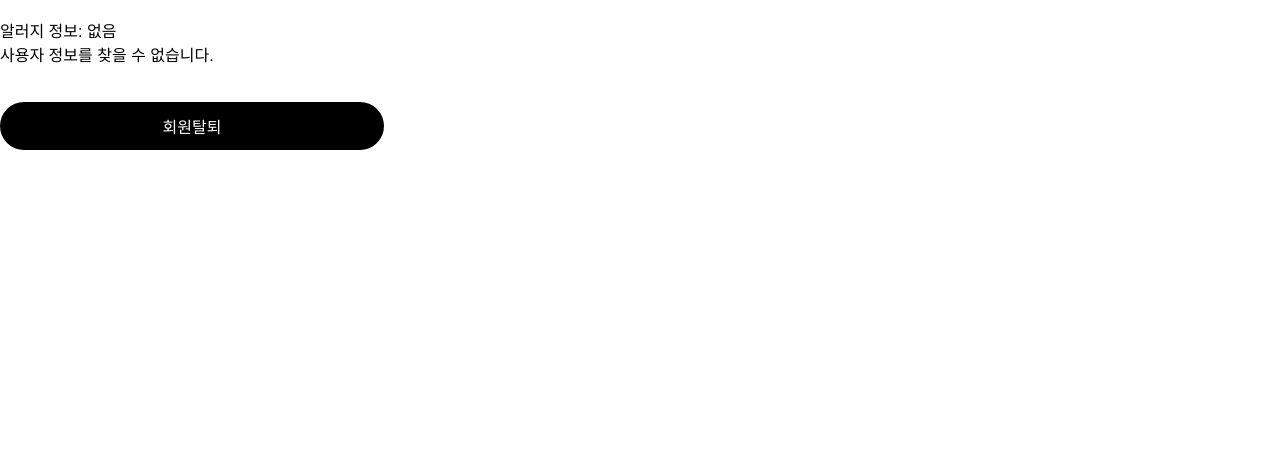
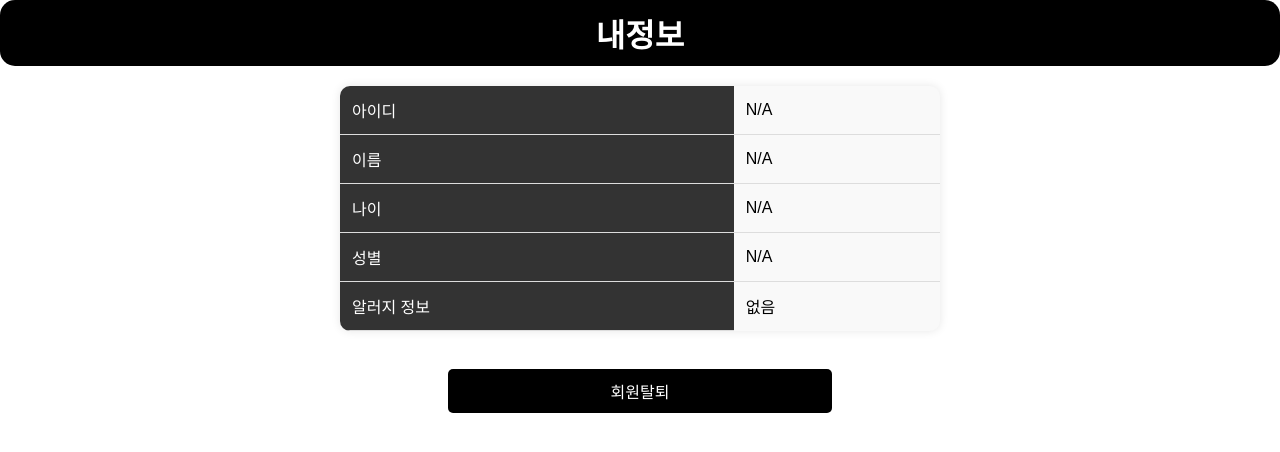
Before and after one commit to spaceAndro/Space, a Spring app: template src/main/resources/templates/thymeleaf/profile.html in a window 1280 px wide. Shown: the top 452 px of the page. Run offline with Thymeleaf, Linux system fonts and the light colour scheme; the template is opened without the code that fills it, so the values that code supplies are empty; some of the project's set-up classes (security, data sources, template engines, error pages and the like) are left out, and stand-ins take their place; some web fonts are replaced.

Commit message:
최종 디자인수정

```diff
--- a/src/main/resources/static/css/allergyForm.css
+++ b/src/main/resources/static/css/allergyForm.css
@@ -1,3 +1,102 @@
-.modal {
-    background-color: #ffffff; /* 모달 배경 색 */
+.modal{
+	background-color: rgb(255, 255, 255);
 }
+.profile-header {
+    font-size: 2em;
+    font-weight: bold;
+    color: #ffffff;
+    background-color: #000000;
+    padding: 10px;
+    text-align: center;
+    border-radius: 15px; /* 둥근 모서리 */
+    margin-bottom: 20px;
+}
+
+.profile-table {
+    width: 100%;
+    max-width: 600px;
+    margin: 0 auto;
+    border-collapse: collapse;
+    background-color: #f9f9f9;
+    border-radius: 10px; /* 테이블 둥근 모서리 */
+    overflow: hidden;
+    box-shadow: 0px 0px 10px rgba(0, 0, 0, 0.1); /* 그림자 효과 */
+}
+
+.profile-table th,
+.profile-table td {
+    padding: 12px;
+    text-align: left;
+    border-bottom: 1px solid #ddd;
+}
+
+.profile-table th {
+    background-color: #333333;
+    color: #ffffff;
+    font-weight: normal;
+}
+
+.profile-table tr:last-child td {
+    border-bottom: none; /* 마지막 행 테두리 제거 */
+}
+
+#deleteAccountBtn {
+    background-color: #000000;
+    color: #ffffff;
+    border: none;
+    padding: 10px 20px;
+    border-radius: 5px; /* 둥근 버튼 */
+    cursor: pointer;
+    font-size: 1em;
+    display: block;
+    margin: 20px auto;
+}
+#deleteAccountBtn:hover {
+    background-color: #333333;
+}
+.allergy-table {
+    width: 100%;
+    max-width: 600px;
+    margin: 0 auto;
+    border-collapse: collapse;
+    background-color: #f9f9f9;
+    border-radius: 10px;
+    overflow: hidden;
+    box-shadow: 0px 0px 10px rgba(0, 0, 0, 0.1);
+}
+
+.allergy-table td {
+    padding: 15px;
+    text-align: center;
+    border-bottom: 1px solid #ddd;
+}
+
+.allergy-table tr:last-child td {
+    border-bottom: none; /* 마지막 행 테두리 제거 */
+}
+
+.allergy-table label {
+    font-weight: normal;
+    font-size: 1em;
+    color: #333333;
+}
+
+#no-allergy {
+    margin-left: 5px;
+}
+
+.submit-btn {
+    background-color: #000000;
+    color: #ffffff;
+    border: none;
+    padding: 10px 20px;
+    border-radius: 5px;
+    cursor: pointer;
+    font-size: 1em;
+    display: block;
+    margin: 20px auto;
+}
+
+.submit-btn:hover {
+    background-color: #333333;
+}
--- a/src/main/resources/templates/thymeleaf/profile.html
+++ b/src/main/resources/templates/thymeleaf/profile.html
@@ -9,16 +9,30 @@
 	<link rel="stylesheet" href="/css/allergyForm.css">
 </head>
 <body>
+	<body>
+	    <header class="profile-header">내정보</header>
 	    <div class="container">
-	    <p th:if="${user != null}">
-	        아이디: <span th:text="${user.id}"></span><br>
-	        이름: <span th:text="${user.name}"></span><br>
-	        나이: <span th:text="${user.age}"></span><br>
-	        성별: <span th:text="${user.gender}"></span><br>
-	    </p>
-		<br>
-	    <p th:if="${userAllergy != null}">
-	        알러지 정보:
+	        <table class="profile-table">
+	            <tr>
+	                <th>아이디</th>
+	                <td th:text="${user != null ? user.id : 'N/A'}"></td>
+	            </tr>
+	            <tr>
+	                <th>이름</th>
+	                <td th:text="${user != null ? user.name : 'N/A'}"></td>
+	            </tr>
+	            <tr>
+	                <th>나이</th>
+	                <td th:text="${user != null ? user.age : 'N/A'}"></td>
+	            </tr>
+	            <tr>
+	                <th>성별</th>
+	                <td th:text="${user != null ? user.gender : 'N/A'}"></td>
+	            </tr>
+	            <tr>
+	                <th>알러지 정보</th>
+	                <td>
+	                    <span th:if="${userAllergy != null}">
 	                        <span th:if="${!noAllergy}">
 	                            <span th:if="${userAllergy.milk}">우유 </span>
 	                            <span th:if="${userAllergy.egg}">달걀 </span>
@@ -30,12 +44,11 @@
 	                            <span th:if="${userAllergy.leguminoseae}">대두류 </span>
 	                        </span>
 	                        <span th:if="${noAllergy}">없음</span>
-	    </p>
-		<p th:if="${userAllergy == null}">
-			알러지 정보: 없음
-		</p>
-	    <p th:if="${user == null}">사용자 정보를 찾을 수 없습니다.</p>
-		<br>
+	                    </span>
+	                    <span th:if="${userAllergy == null}">없음</span>
+	                </td>
+	            </tr>
+	        </table>
 	        <br>
 	        <button id="deleteAccountBtn">회원탈퇴</button>
 	    </div>
```
Also changed, not shown: src/main/resources/templates/thymeleaf/AllergyForm.html (+18 -32 lines), 17 other files. Lines whose indentation alone changed are shown as unchanged.
